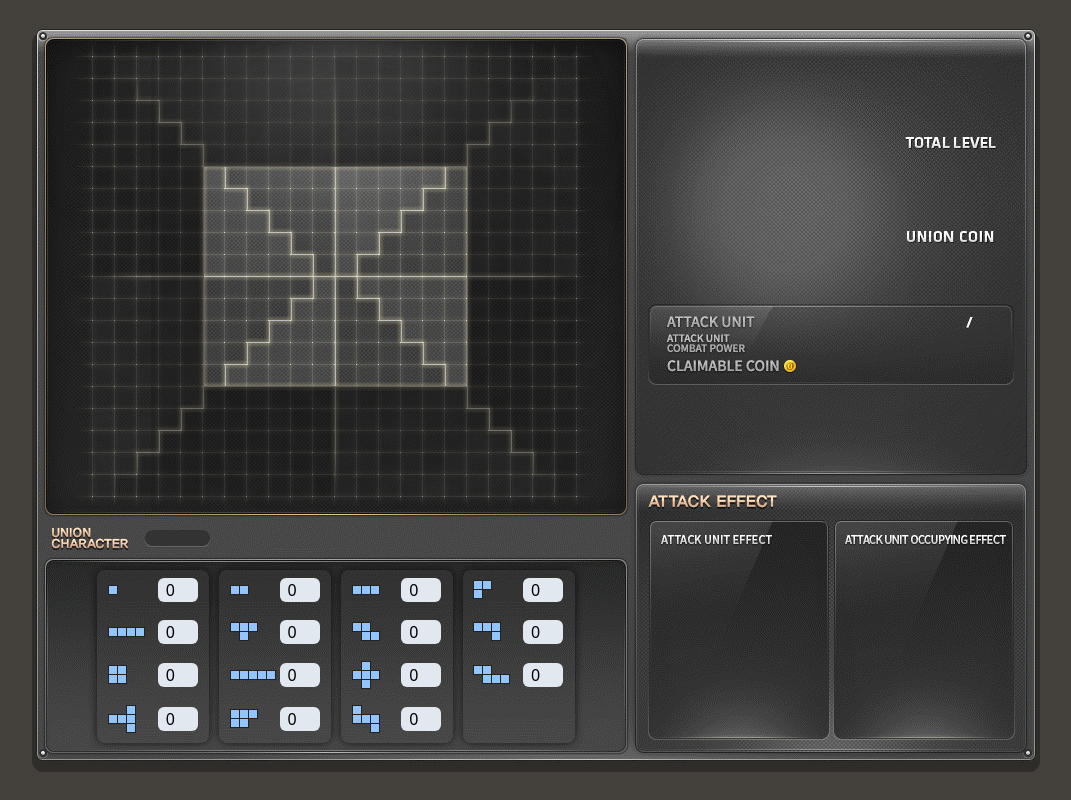
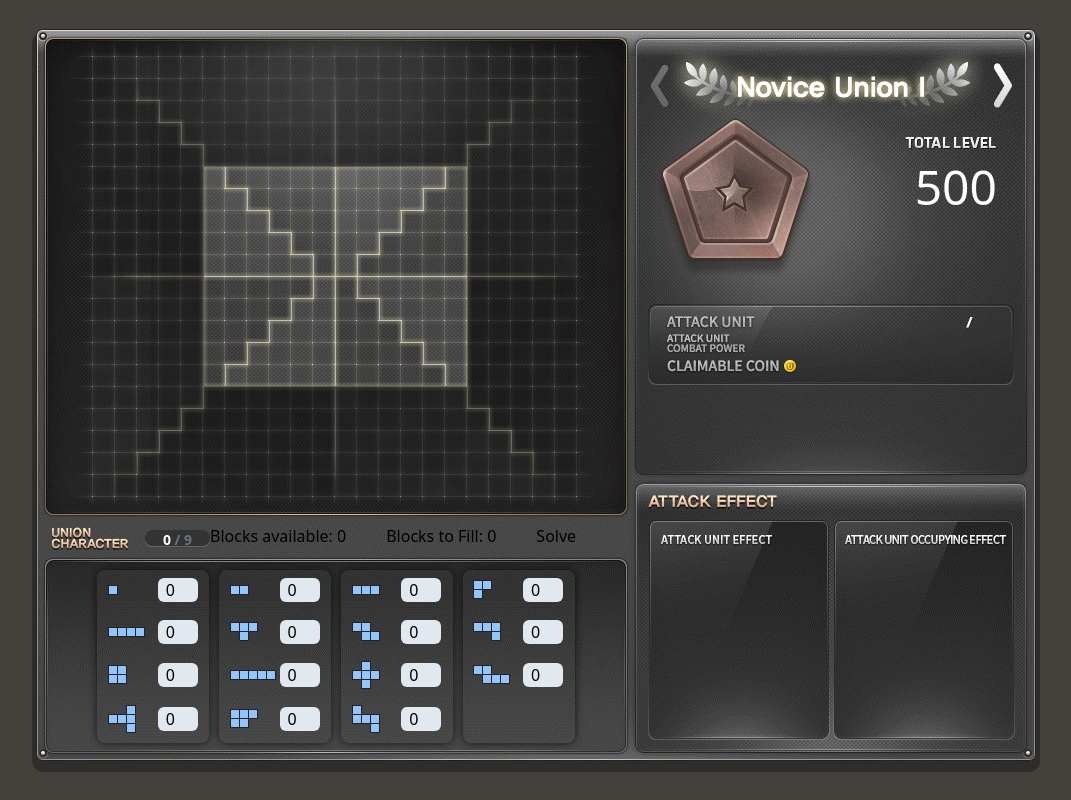
Before and after one commit to arixpsy/MS-Legion-Solver, a SvelteKit app: page / in a window 1280 px wide. Shown: the whole page, without its empty margins (104-1175 px from the left). Built offline with nearby package versions, Linux system fonts and the light colour scheme; a web font is replaced by a local one.

Commit message:
wip: update img bg

```diff
--- a/src/lib/components/RankSelector/RankSelector.svelte
+++ b/src/lib/components/RankSelector/RankSelector.svelte
@@ -184,7 +184,7 @@
 </script>
 
 <div
-	class="h-[400px] relative bg-no-repeat bg-top"
+	class="h-[266px] relative bg-no-repeat bg-top"
 	style:background-image={`url(${legionTitleImage})`}
 >
 	<div class="absolute top-[15px] left-[10px]">
--- a/src/routes/+page.svelte
+++ b/src/routes/+page.svelte
@@ -1,17 +1,31 @@
 <script lang="ts">
 	import { LegionBoard, Shape, Solver } from '$lib/classes'
-	import { LegionBoard as LegionBoardComponent, LegionUI } from '$lib/components'
-	import PieceSelector from '$lib/components/PieceSelector/PieceSelector.svelte'
+	import {
+		LegionBoard as LegionBoardComponent,
+		LegionUI,
+		PieceSelector,
+		RankSelector
+	} from '$lib/components'
 	import { ShapeType } from '$lib/types'
 	import { initPieceCount } from '$lib/utils/functions'
 
 	let board = new LegionBoard(500)
 	let playerLevel: number = $state(500)
 	let shapeCountMap: Record<ShapeType, number> = $state(initPieceCount())
+	let totalPieceCount: number = $derived.by(getPieceCount)
 	let totalShapeBlockCount: number = $derived.by(getPieceBlockCount)
 
-	function onChangePlayerLevel() {
+	$effect(() => {
 		board.setBoardSize(playerLevel)
+		board.setPieceLimit(playerLevel)
+	})
+
+	function getPieceCount() {
+		let pieceCount = 0
+		for (const numOfPieces of Object.values(shapeCountMap)) {
+			pieceCount += numOfPieces
+		}
+		return pieceCount
 	}
 
 	function getPieceBlockCount() {
@@ -32,22 +46,21 @@
 	<LegionUI>
 		<LegionBoardComponent {board} slot="legion-board" />
 
+		<RankSelector bind:playerLevel slot="legion-rank" />
+
 		<PieceSelector {shapeCountMap} slot="piece-selector" />
 
-		<div class="flex flex-col border border-gray-400" slot="left-area">
-			<label for="playerLevel"> Player Level:</label>
-			<input
-				id="playerLevel"
-				type="number"
-				min={500}
-				bind:value={playerLevel}
-				onchange={onChangePlayerLevel}
-			/>
-
-			<p>Blocks available: {totalShapeBlockCount}</p>
-			<p>Blocks to Fill: {board.blocksToFill}</p>
-
-			<button onclick={handleSolve}>Solve</button>
+		<div class="flex items-center h-full" slot="board-info">
+			<div
+				class="ml-[100px] mt-[4px] h-[16px] text-center text-sm font-bold text-gray-500 w-[65px]"
+			>
+				<span class="text-white">{totalPieceCount}</span> / {board.pieceLimit}
+			</div>
+			<div class="flex gap-10">
+				<p>Blocks available: {totalShapeBlockCount}</p>
+				<p>Blocks to Fill: {board.blocksToFill}</p>
+				<button onclick={handleSolve}>Solve</button>
+			</div>
 		</div>
 	</LegionUI>
 </div>
```
Also changed, not shown: src/lib/assets/legion-bg.png.
